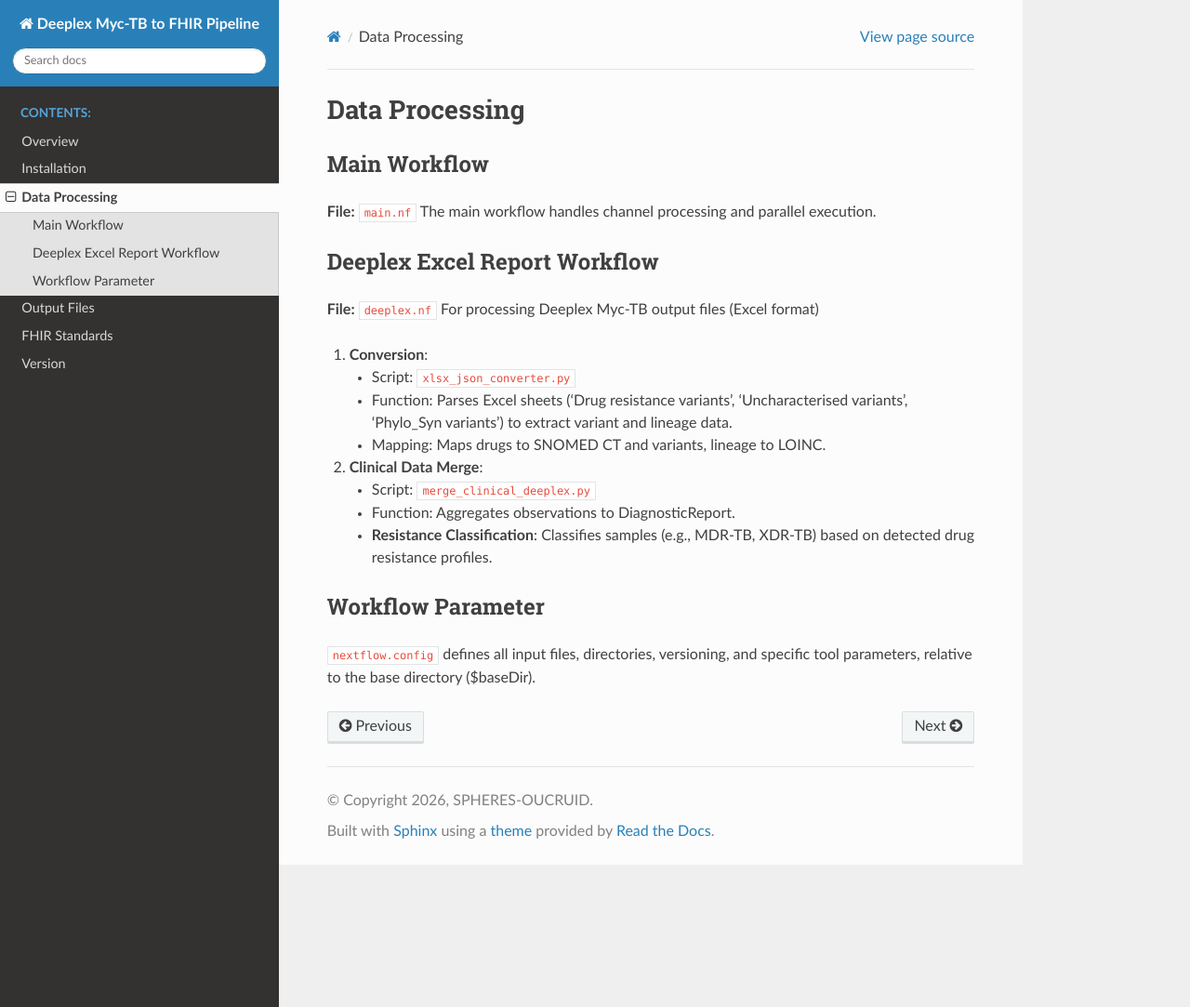
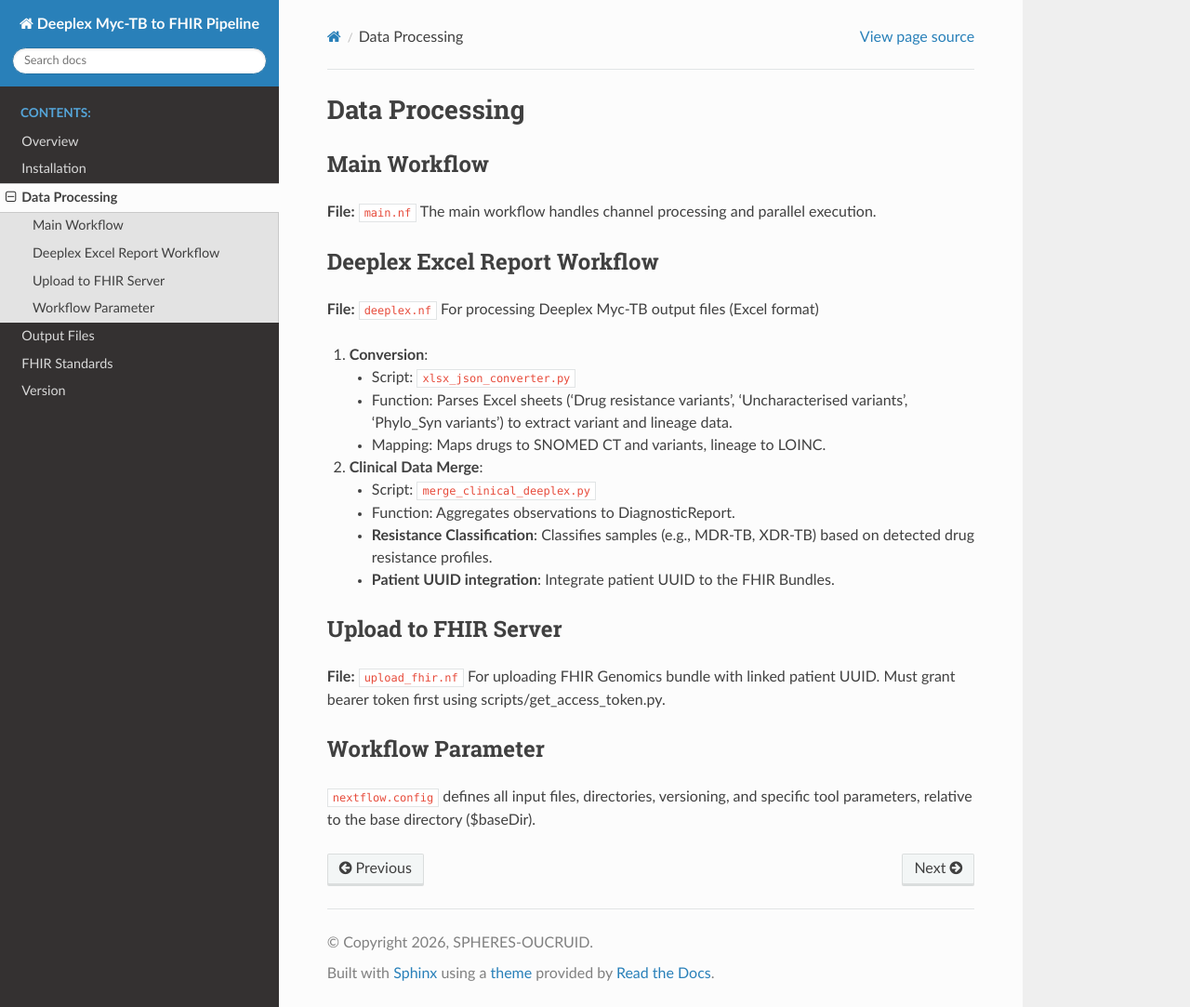
Before and after one commit to robind1/deeplex-tb-to-fhir-pipeline-docs, a Sphinx documentation site: the page built from docs/source/components.md, in a window 1280 px wide and 1083 px high. Shown: the whole window at 93% size. Built offline with Sphinx 7.4.7 and the Read the Docs theme 3.1.0, drawn with Linux system fonts in a browser that asks for light colours.

Commit message:
Update components.md

```diff
--- a/docs/source/components.md
+++ b/docs/source/components.md
@@ -15,6 +15,11 @@ For processing Deeplex Myc-TB output files (Excel format)
     *   Script: `merge_clinical_deeplex.py`
     *   Function: Aggregates observations to DiagnosticReport.
     *   **Resistance Classification**: Classifies samples (e.g., MDR-TB, XDR-TB) based on detected drug resistance profiles.
+    *   **Patient UUID integration**: Integrate patient UUID to the FHIR Bundles.
+
+## Upload to FHIR Server
+**File:** `upload_fhir.nf`
+For uploading FHIR Genomics bundle with linked patient UUID. Must grant bearer token first using scripts/get_access_token.py.
 
 ## Workflow Parameter
 `nextflow.config` defines all input files, directories, versioning, and specific tool parameters, relative to the base directory ($baseDir).
```
